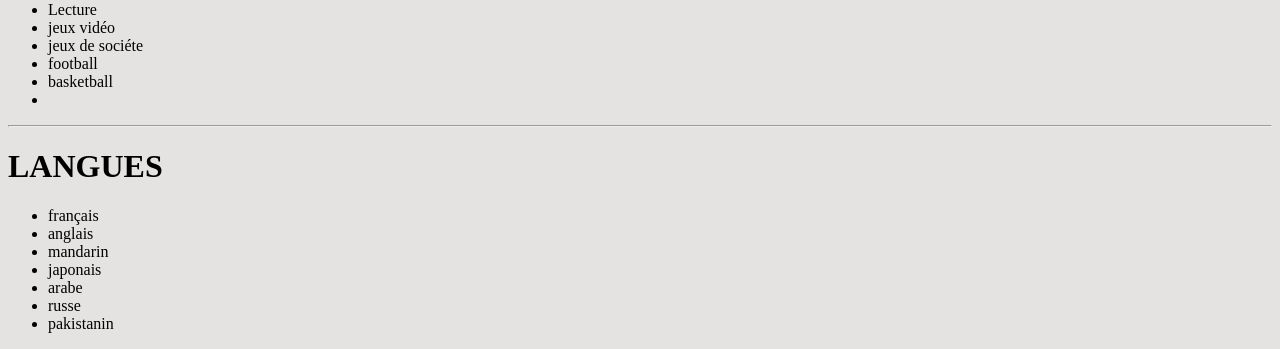
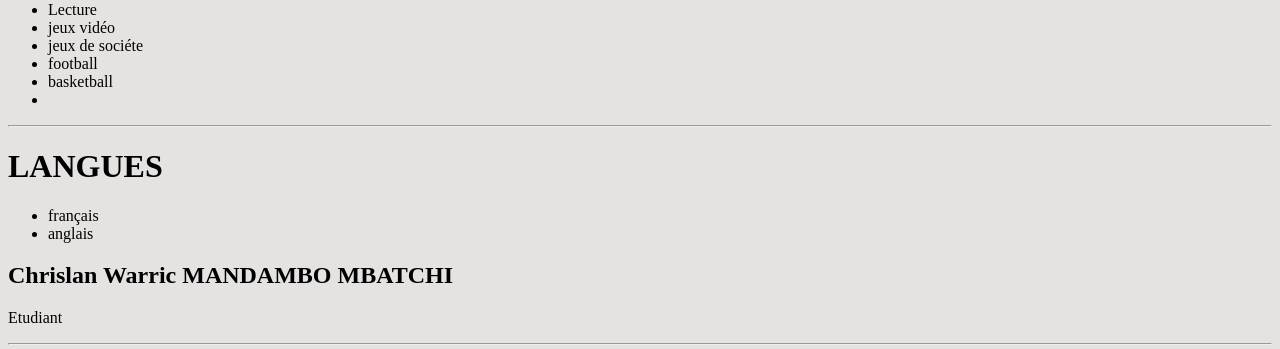
Before and after one commit to chrislanwarric/chrislanwarric2.com, a plain HTML site: page index.html in a window 1280 px wide. Shown: the part 589-938 px from the top of the page. Drawn offline with Linux system fonts and the light colour scheme.

Commit message:
Update index.html

```diff
--- a/index.html
+++ b/index.html
@@ -37,11 +37,6 @@
 				<ul>
 					<li>français</li>
 					<li>anglais</li>
-					<li>mandarin</li>
-					<li>japonais</li>
-					<li>arabe</li>
-					<li>russe</li>
-					<li>pakistanin</li>
 			</div>
 			<div class="section_droite">
 				<h2>Chrislan Warric MANDAMBO MBATCHI</h2>
```
